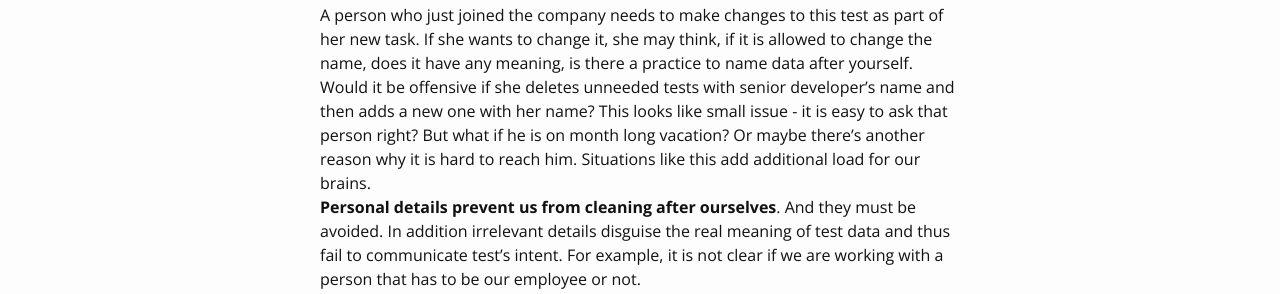
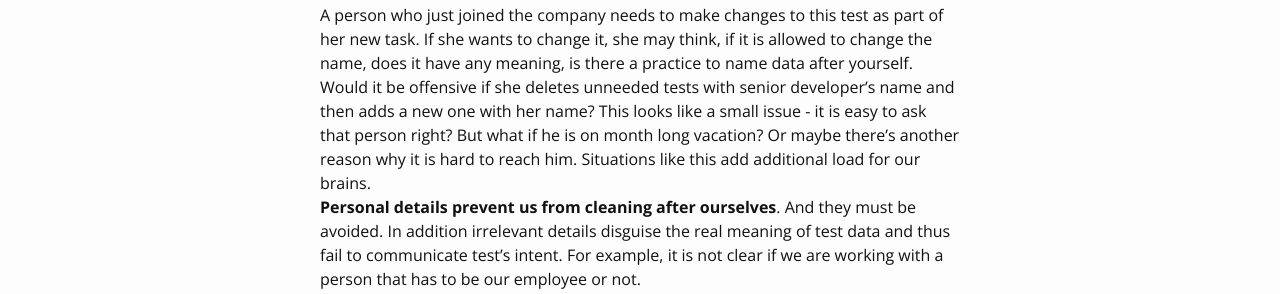
Before and after one commit to liucijus/liucijus.github.io, a Jekyll site: the page built from _posts/2016-10-10-personal-details.md, in a window 1280 px wide. Shown: the part 789-1083 px from the top of the page. Built offline with Jekyll 4.4.1, drawn with Linux system fonts in a browser that asks for light colours; comment, search, counter and statistics services are not loaded.

```diff
--- a/_posts/2016-10-10-personal-details.md
+++ b/_posts/2016-10-10-personal-details.md
@@ -40,7 +40,7 @@ make changes to this test as part of her new task. If she wants to change it, sh
 may think, if it is allowed to change the name, does it have any meaning, is there
 a practice to name data after yourself. Would it be offensive if she deletes
 unneeded tests with senior developer's name and then adds a new one with her name?
-This looks like small issue - it is easy to ask that person right? But what if he
+This looks like a small issue - it is easy to ask that person right? But what if he
 is on month long vacation? Or maybe there's another reason why it is hard to reach
 him. Situations like this add additional load for our brains. <br/>
 **Personal details prevent us from cleaning after ourselves**. And they must be avoided.
```
